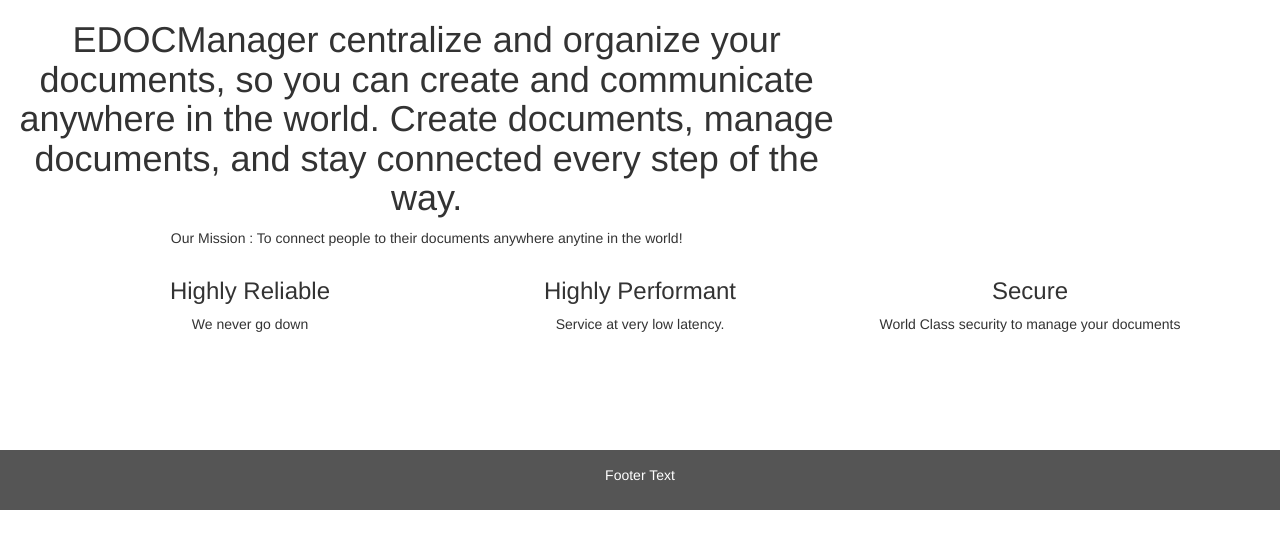
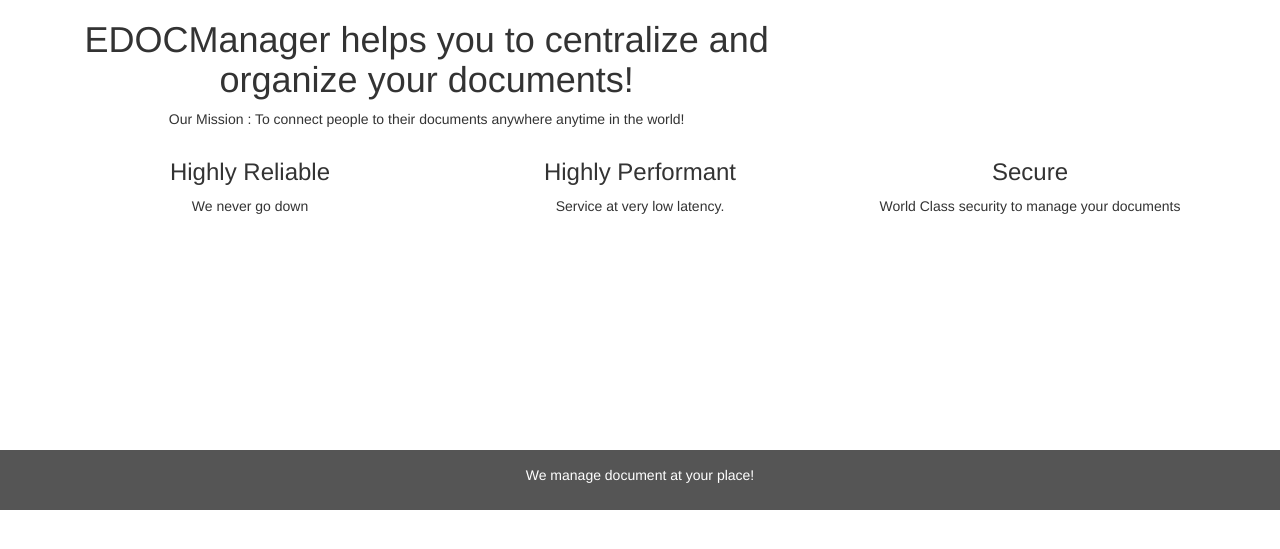
Before and after one commit to psaini2018/CMPE281, a Flask app: page / in a window 1280 px wide. Shown: the part 52-601 px from the top of the page. Run offline with Flask 2, Linux system fonts and the light colour scheme; parts of the project's set-up code (start-up, migrations or seed data) failed here and were passed over; some libraries are stand-ins or nearby versions.

Commit message:
Changed Files

```diff
--- a/templates/base.html
+++ b/templates/base.html
@@ -98,7 +98,7 @@
 </div>
 
 <footer class="container-fluid text-center">
-  <p>Footer Text</p>
+  <p>We manage document at your place!</p>
 </footer>
 
 </body>
--- a/templates/index.html
+++ b/templates/index.html
@@ -2,8 +2,8 @@
 
 {% block content %}
   <div class="col-sm-8 text-center">
-  <h1>EDOCManager centralize and organize your documents, so you can create and communicate anywhere in the world. Create documents, manage documents, and stay connected every step of the way.</h1>
-  <p>Our Mission : To connect people to their documents anywhere anytine in the world! </p>
+  <h1> <center> EDOCManager helps you to centralize and organize your documents!</center> </h1>
+  <p> <center> Our Mission : To connect people to their documents anywhere anytime in the world! </center> </p>
 </div>
 <div class="container">
   <div class="row">
```
